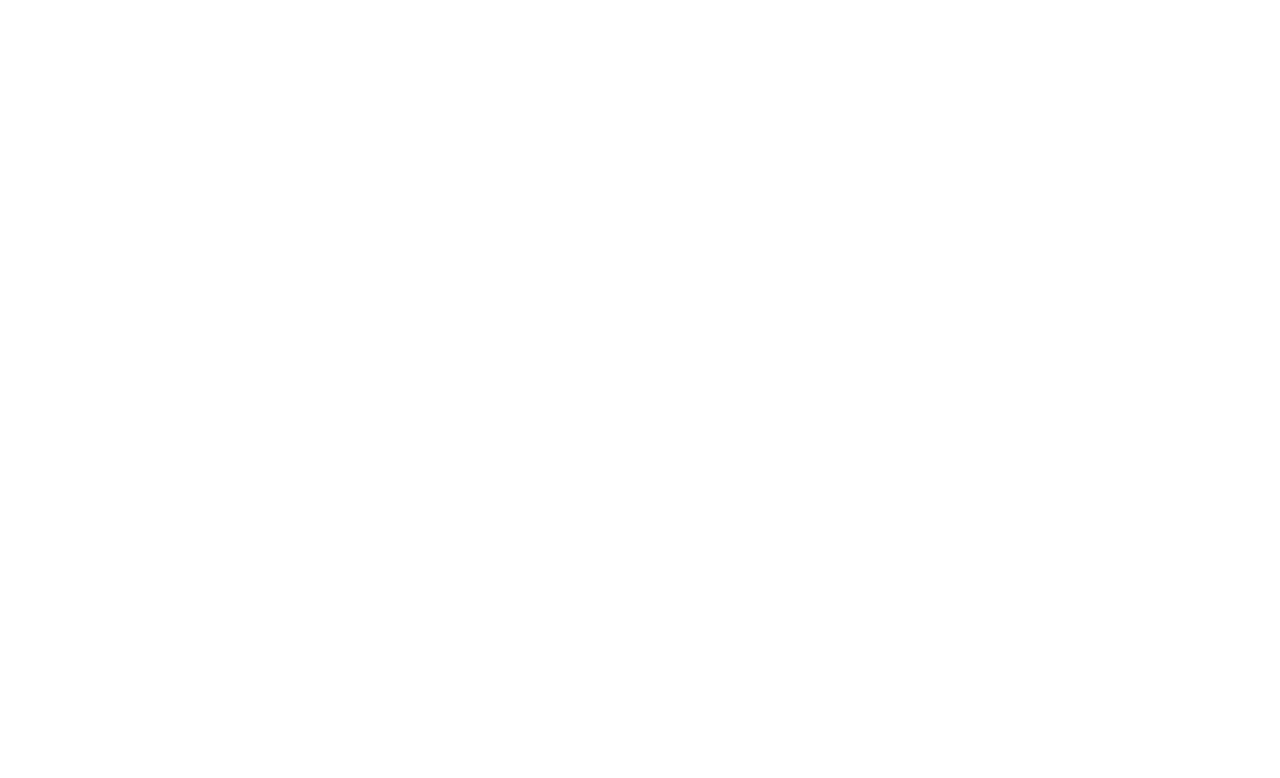
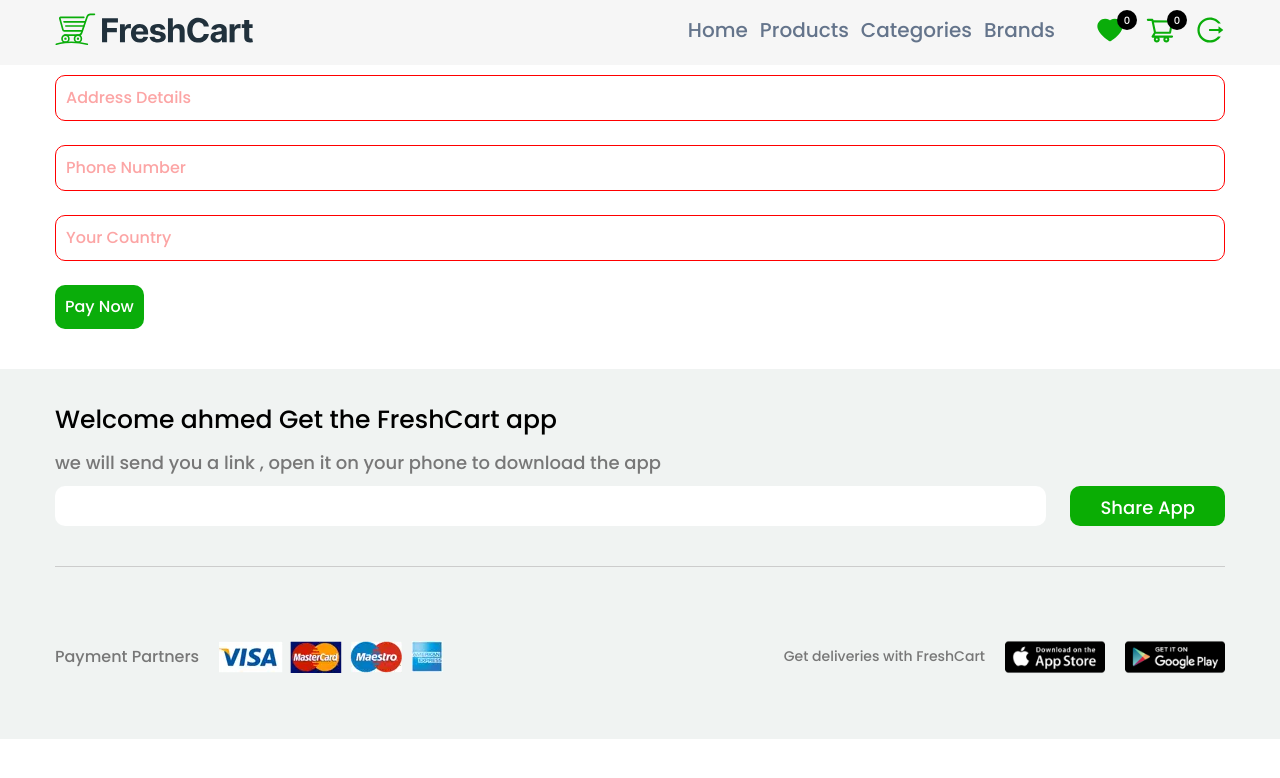
Before and after one commit to ahmedya3ser8/FreshCart, a React (Vite) app: page /checkout in a window 1280 px wide. Before the commit this address had no page. Shown: the top 778 px of the page. Built offline with nearby package versions, Linux system fonts and the light colour scheme.

Commit message:
Create Checkout page and create Some Validation

```diff
--- a/src/App.jsx
+++ b/src/App.jsx
@@ -8,6 +8,7 @@
 import Cart from "./pages/Cart";
 import { ToastContainer } from 'react-toastify';
 import 'react-toastify/dist/ReactToastify.css';
+import Checkout from "./pages/Checkout";
 
 function App() {
   return (
@@ -21,6 +22,7 @@
           <Route path="brands" element={<Brands />}/>
           <Route path="wishlist" element={<Wishlist />}/>
           <Route path="cart" element={<Cart />}/>
+          <Route path="checkout" element={<Checkout />}/>
         </Route>
       </Routes>
     </>
--- a/src/components/cartItems/CartItems.jsx
+++ b/src/components/cartItems/CartItems.jsx
@@ -1,7 +1,8 @@
 import {useSelector, useDispatch} from 'react-redux';
-import {AiFillDelete, AiFillHeart} from 'react-icons/ai';
+import {AiFillDelete, AiOutlineHeart} from 'react-icons/ai';
 import {Link} from 'react-router-dom';
 import { addToCart, decreaseQuantity, removeItemFromCart, clearItemsFromCart } from '../../rtk/slices/cartSlice';
+import { addToWishlist } from '../../rtk/slices/wishlistSlice';
 
 function CartItems() {
   const cart = useSelector(state => state.cart.cartItems);
@@ -20,7 +21,7 @@
                 <h2 className='text-[25px] text-[#777] mb-1'>Shop Cart</h2>
                 <div className="cart-head flex justify-between items-center p-[10px] mb-[20px] text-[#0aad0a]">
                   <h5>Total Cart Price :<span>{` ${totalPrice} EGP`}</span></h5>
-                  <button className='p-[10px] border-[1px] border-solid border-[#ccc] rounded-[10px]'>checkout</button>
+                  <Link to={'/checkout'} className='p-[10px] border-[1px] border-solid border-[#ccc] rounded-[10px]'>checkout</Link>
                 </div>
                 <div className="cart-body flex justify-between items-center flex-col md:flex-row mb-[10px]">
                   <div className="left flex gap-6">
@@ -35,8 +36,8 @@
                           <AiFillDelete className='text-[#0aad0a] text-[22px]' />
                           remove
                         </button>
-                        <button className='p-[10px] border-[1px] border-solid border-[#ccc] rounded-[10px]'>
-                          <AiFillHeart className='text-[#0aad0a] text-[22px]' />
+                        <button className='p-[10px] border-[1px] border-solid border-[#ccc] rounded-[10px]' onClick={() => dispatch(addToWishlist(product))}>
+                          <AiOutlineHeart className='text-[#0aad0a] text-[22px]' />
                         </button>
                       </div>
                     </div>
--- /dev/null
+++ b/src/components/checkoutItem/CheckoutItem.jsx
@@ -0,0 +1,56 @@
+import { useState } from "react";
+import { toast } from 'react-toastify';
+
+function CheckoutItem() {
+  const [address, setDetails] = useState('');
+  const [phone, setPhone] = useState(0);
+  const [country, setCountry] = useState('');
+  const handleSubmit = (e) => {
+    e.preventDefault();
+    const addressRe = /[a-z]/g;
+    const phoneRe = /(010|011|012|015)\d{9}/;
+    const countryRe = /[a-z]/g;
+    const ValidateAddress = addressRe.test(address);
+    let ValidatePhone = phoneRe.test(phone);
+    const ValidateCountry = countryRe.test(country);
+    if(address == '' | phone == '' | country == '') {
+      toast.error('Check All Inputs', {
+        position: 'bottom-left',
+        autoClose: 1500,
+      });
+    }
+    if(ValidateAddress && ValidatePhone && ValidateCountry) {
+      toast.success('Success Validate', {
+        position: 'bottom-left',
+        autoClose: 1500,
+      });
+    } else {
+      toast.error('invalid address or phone or country', {
+        position: 'bottom-left',
+        autoClose: 1500,
+      });
+    }
+  }
+  return (
+    <section className="pt-[75px] pb-10">
+      <div className="container">
+        <div className="checkout-box">
+          <form id="checkout-form" name="checkout-form">
+            <div className="mb-6">
+              <input type="text" placeholder="Address Details" name="address" onChange={(e) => setDetails(e.target.value)} className={(/[a-z]/g).test(address) ? 'w-full p-[10px] rounded-[10px] outline-none border-[1px] border-solid border-[#0f0]' : 'w-full p-[10px] rounded-[10px] outline-none border-[1px] border-solid border-[#f00] placeholder:text-red-300'} />
+            </div>
+            <div className="mb-6">
+              <input type="number" placeholder="Phone Number" name="phone" id="phone" onChange={(e) => setPhone(e.target.value)} className={(/(010|011|012|015)\d{9}/).test(phone) ? 'w-full p-[10px] rounded-[10px] outline-none border-[1px] border-solid border-[#0f0]' : 'w-full p-[10px] rounded-[10px] outline-none border-[1px] border-solid border-[#f00] placeholder:text-red-300'} />
+            </div>
+            <div className="mb-6">
+              <input type="text" placeholder="Your Country" name="country" onChange={(e) => setCountry(e.target.value)} className={(/[a-z]/g).test(country) ? 'w-full p-[10px] rounded-[10px] outline-none border-[1px] border-solid border-[#0f0]' : 'w-full p-[10px] rounded-[10px] outline-none border-[1px] border-solid border-[#f00] placeholder:text-red-300'} />
+            </div>
+          </form>
+          <button type="submit" className="bg-[#0aad0a] text-white p-[10px] rounded-[10px]" onClick={handleSubmit}>Pay Now</button>
+        </div>
+      </div>
+    </section>
+  )
+}
+
+export default CheckoutItem;
--- a/src/components/wishlist/WishlistProducts.jsx
+++ b/src/components/wishlist/WishlistProducts.jsx
@@ -19,12 +19,12 @@
                   <img src={product.imgUrl} alt="img-wishlist" className='w-[120px] object-cover' />
                   <div className="wishlist-body flex justify-between items-center flex-1 flex-row gap-5 px-[15px]">
                     <div className="left flex flex-col gap-[10px]">
-                      <h4 className='text-[17px]'>{product.text}</h4>
-                      <p className='text-[17px]'>Price:{` ${product.price} EGP`}</p>
+                      <h4 className='text-[17px] text-[#777]'>{product.text}</h4>
+                      <p className='text-[17px] text-[#0aad0a]'>Price:{` ${product.price} EGP`}</p>
                     </div>
                     <div className="right">
-                      <button className='flex items-center gap-[5px] p-[8px] border-[1px] border-solid border-[#ccc] rounded-[10px]' onClick={() => dispatch(removeItemFromWishlist(product))}>
-                        <AiFillDelete className='text-[#0aad0a] text-[22px]' />
+                      <button className='flex items-center gap-[5px] text-[#0aad0a] p-[8px] border-[1px] border-solid border-[#ccc] rounded-[10px]' onClick={() => dispatch(removeItemFromWishlist(product))}>
+                        <AiFillDelete className='text-[22px]' />
                         remove
                       </button>
                     </div>
@@ -45,7 +45,7 @@
           )}
             {wishlist.length > 0 && (
               <div className="remove-wishlist bg-[#f0f3f2] p-5">
-                <button className='block w-fit p-[10px] border-[1px] border-solid border-[#ccc] m-auto text-[#0aad0a] rounded-[10px]' onClick={() => dispatch(clearItemsFromWishlist())}>Remove cart</button>
+                <button className='block w-fit p-[10px] border-[1px] border-solid border-[#ccc] m-auto text-[#0aad0a] rounded-[10px]' onClick={() => dispatch(clearItemsFromWishlist())}>Remove Wishlist</button>
               </div>
             )}
         </div>
--- /dev/null
+++ b/src/pages/Checkout.jsx
@@ -0,0 +1,11 @@
+import CheckoutItem from "../components/checkoutItem/CheckoutItem";
+
+function Checkout() {
+  return (
+    <main>
+      <CheckoutItem />
+    </main>
+  )
+}
+
+export default Checkout;
```
